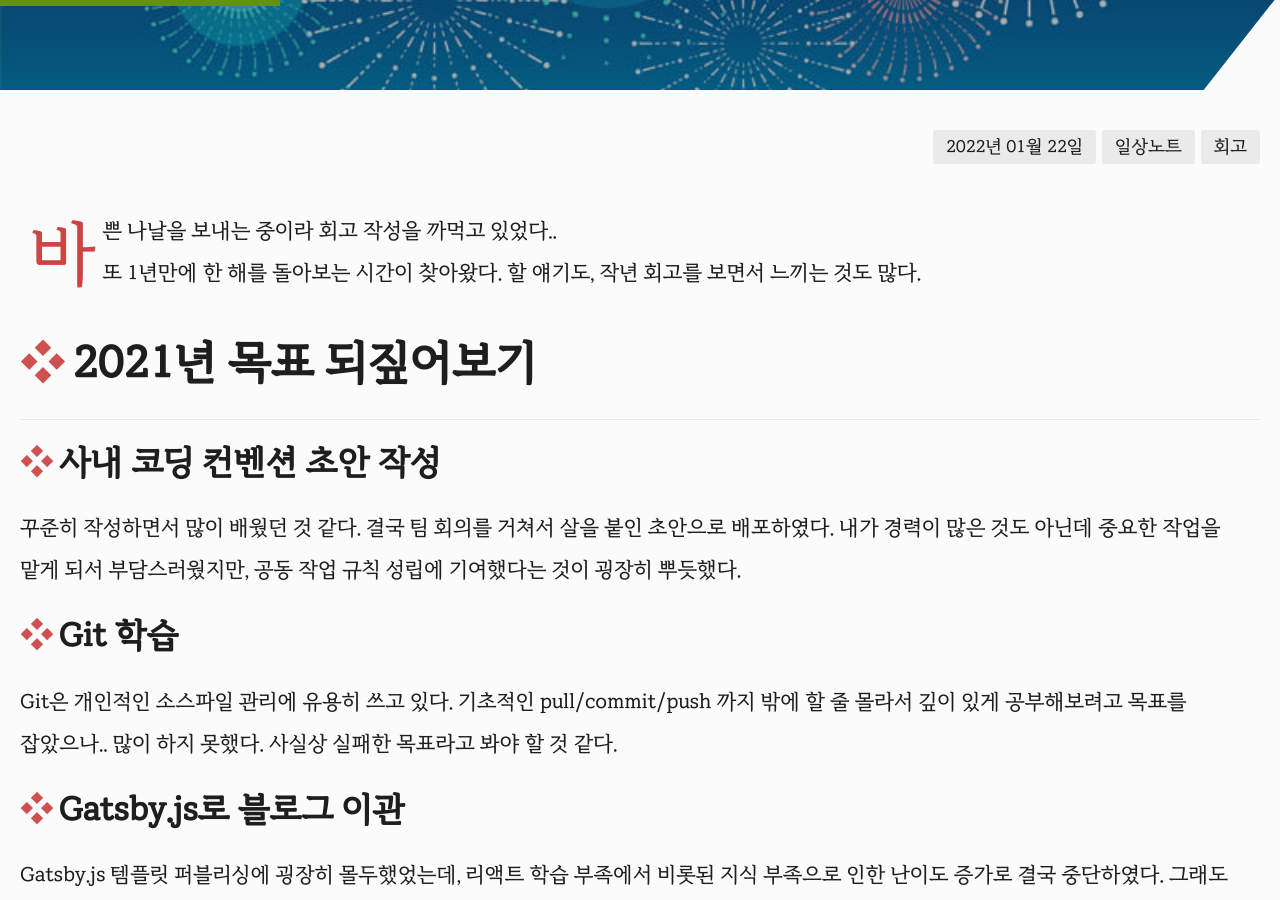
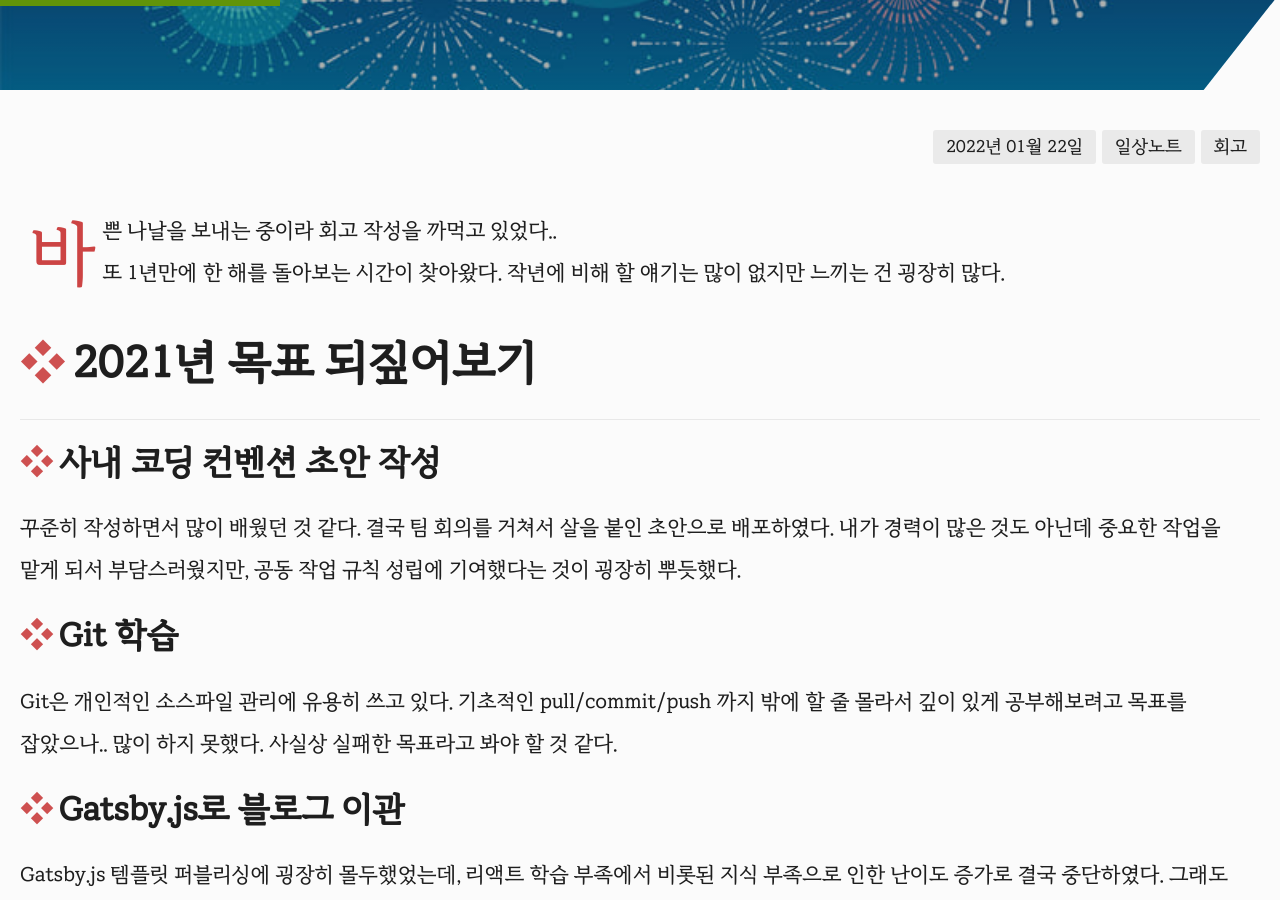
Before and after one commit to selosele/selosele.github.io, a Jekyll site: the page built from _posts/2022-01-22-past-year.md, in a window 1280 px wide and 900 px high, scrolled down 397 px. Built offline with Jekyll 4.4.1, drawn with Linux system fonts in a browser that asks for light colours; comment, search, counter and statistics services are not loaded; a style sheet for code colours, icons or effects is not loaded.

Commit message:
내용 수정

```diff
--- a/_posts/2022-01-22-past-year.md
+++ b/_posts/2022-01-22-past-year.md
@@ -16,7 +16,7 @@ tags:
 ---
 
 바쁜 나날을 보내는 중이라 회고 작성을 까먹고 있었다..
-또 1년만에 한 해를 돌아보는 시간이 찾아왔다. 할 얘기도, 작년 회고를 보면서 느끼는 것도 많다.
+또 1년만에 한 해를 돌아보는 시간이 찾아왔다. 작년에 비해 할 얘기는 많이 없지만 느끼는 건 굉장히 많다.
 
 ## 2021년 목표 되짚어보기
 
```
